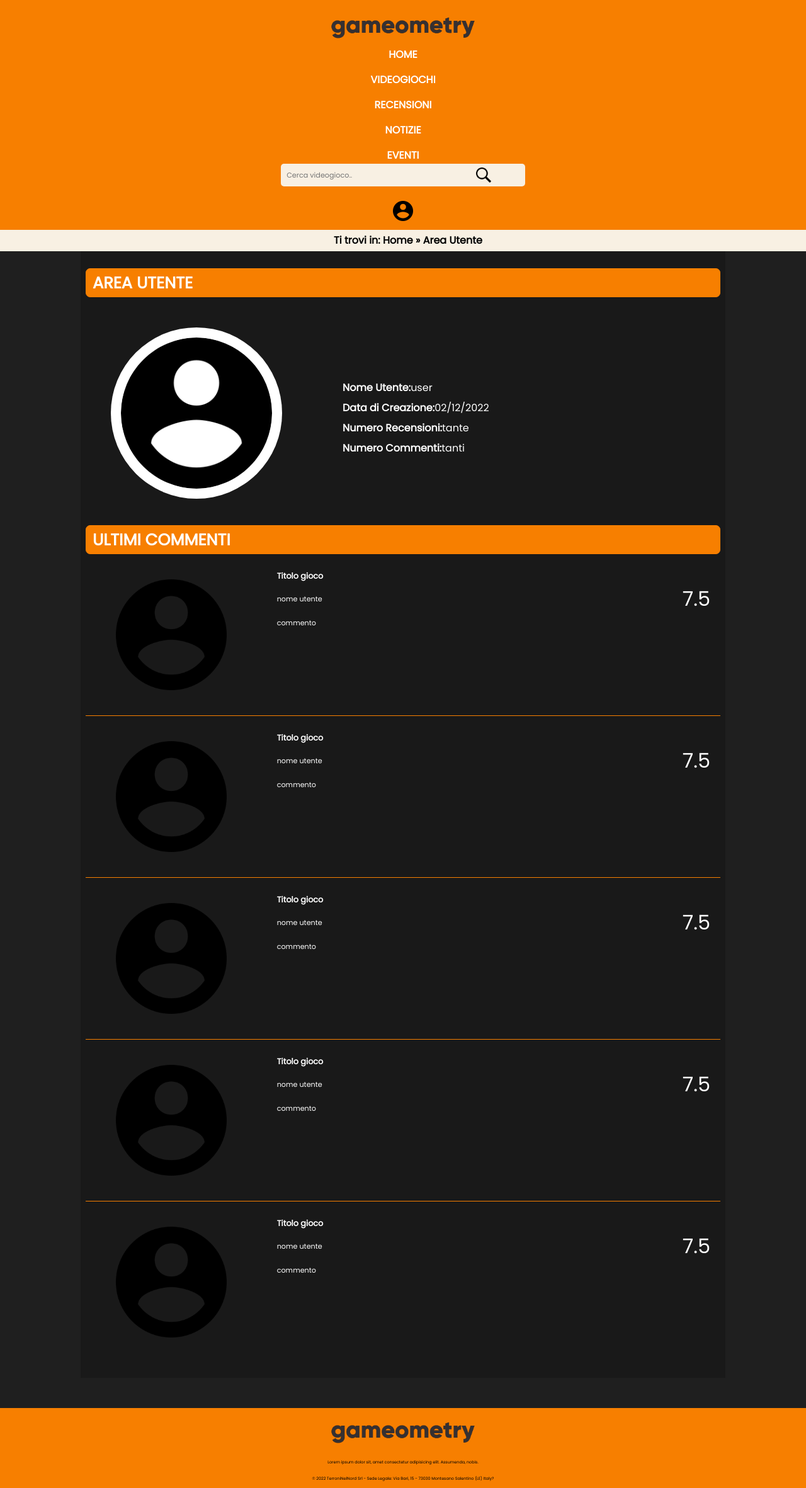
After one commit to TechWebProject/Gameometry-webSite, a PHP site: page /areautente.html in a window 1280 px wide. The commit adds this page. Shown: the whole page at 63% size. Run offline with PHP 8.4, Linux system fonts and the light colour scheme.

Commit message:
aggiunti 'areautente.html' e 'styleutente.css', modificata la sezione notizie in index.html

```diff
--- /dev/null
+++ b/Codice/areautente.html
@@ -0,0 +1,150 @@
+<!DOCTYPE html>
+<html lang="it">
+
+<head>
+    <meta charset="UTF-8">
+
+    <title>Gameometry</title>
+    <meta name="description" content="Pagina dedicata alle informazioni di un singolo utente" />
+    <meta name="keywords" content="videogioco, videogiochi, utente, recensioni" />
+    <meta name="author" content="Michael Amista', Marco Brigo, Fabio Pantaleo, Filippo Sabbadin" />
+
+    <link rel="preconnect" href="https://fonts.googleapis.com">
+    <link rel="preconnect" href="https://fonts.gstatic.com" crossorigin>
+    <link href="https://fonts.googleapis.com/css2?family=Poppins&display=swap" rel="stylesheet">
+
+    <link rel="stylesheet" href="style.css" media="handled, screen" />
+    <link rel="stylesheet" href="styleutente.css" media="handled, screen" />
+    <link rel="stylesheet" href="mini.css"
+        media="handled, screen and (max-width:800px), only screen and (max-device-width: 800px)" />
+    <link rel="stylesheet" href="print.css" media="print" />
+
+    <link rel="shortcut icon" type="image/png" href="../Codice/Immagini/play_logo.png" />
+</head>
+
+<body>
+    <div id="header">
+        <header>
+            <h1>Gameometry</h1>
+            <a id="logoSito" href="index.html"><img src="../Codice/Immagini/gameometry.png"
+                    alt="logo del sito Gameometry" /></a>
+            <nav id="menu">
+                <ul>
+                    <li><a href="index.html"><span lang="en">HOME</span></a></li>
+                    <li><a href="videogiochi.html">VIDEOGIOCHI</a></li>
+                    <li><a href="recensioni.html">RECENSIONI</a></li>
+                    <li><a href="notizie.html">NOTIZIE</a></li>
+                    <li><a href="eventi.html">EVENTI</a></li>
+                </ul>
+            </nav>
+            <div>
+                <form id="ricerca">
+                    <input id="searchBar" type="text" placeholder="Cerca videogioco.."></input>
+                    <div id="cerca"><img src="../Codice/Immagini/cerca.png" alt="effettua la ricerca" /></div>
+                </form>
+            </div>
+            <a id="areaRiservata" href="#"><img src="../Codice/Immagini/utente.png" alt="area riservata" /></a>
+        </header>
+        <nav id="breadcrumb">
+            <p>Ti trovi in: <a href="./index.html"><span lang="en">Home</span></a> » Area Utente</p>
+        </nav>
+    </div>
+    <main>
+
+        <!--Pagina Utente-->
+
+
+        <h1> AREA UTENTE </h1>
+
+        <dl class="user">
+            <img class="user-icon" src="./Immagini/utente.png" alt="Immagine profilo utente">
+            <dl class="user-info">
+                <dt>Nome Utente</dt>
+                <dd>user</dd>
+                <dt>Data di Creazione</dt>
+                <dd><time datetime="2022-12-02">02/12/2022</time></dd>
+                <dt>Numero Recensioni</dt>
+                <dd>tante</dd>
+                <dt>Numero Commenti</dt>
+                <dd>tanti</dd>
+            </dl>
+        </dl>
+
+        <!--Recensioni-->
+
+        <h1>ULTIMI COMMENTI</h1>
+        <dl id="recensioni-utenti">
+            <div>
+                <img class="r2" src="../Codice/Immagini/utente.png" alt="immagine profilo utente registrato" />
+                <dt class="titoloCritica"><a href="#">Titolo gioco</a></dt>
+                <dd>
+                    <ul class="contenutoRecensione">
+                        <li>nome utente</li>
+                        <li>commento</li>
+                    </ul>
+                    <p class="punteggio">7.5</p> <!-- JavaScript -->
+                </dd>
+            </div>
+            <div>
+                <img class="r2" src="../Codice/Immagini/utente.png" alt="immagine profilo utente registrato">
+                <dt class="titoloCritica"><a href="#">Titolo gioco</a></dt>
+                <dd>
+                    <ul class="contenutoRecensione">
+                        <li>nome utente</li>
+                        <li>commento</li>
+                    </ul>
+                    <p class="punteggio">7.5</p> <!-- JavaScript -->
+                </dd>
+            </div>
+            <div>
+                <img class="r2" src="../Codice/Immagini/utente.png" alt="immagine profilo utente registrato">
+                <dt class="titoloCritica"><a href="#">Titolo gioco</a></dt>
+                <dd>
+                    <ul class="contenutoRecensione">
+                        <li>nome utente</li>
+                        <li>commento</li>
+                    </ul>
+                    <p class="punteggio">7.5</p> <!-- JavaScript -->
+                </dd>
+            </div>
+            <div>
+                <img class="r2" src="../Codice/Immagini/utente.png" alt="immagine profilo utente registrato">
+                <dt class="titoloCritica"><a href="#">Titolo gioco</a></dt>
+                <dd>
+                    <ul class="contenutoRecensione">
+                        <li>nome utente</li>
+                        <li>commento</li>
+                    </ul>
+                    <p class="punteggio">7.5</p> <!-- JavaScript -->
+                </dd>
+            </div>
+            <div>
+                <img class="r2" src="../Codice/Immagini/utente.png" alt="immagine profilo utente registrato">
+                <dt class="titoloCritica"><a href="#">Titolo gioco</a></dt>
+                <dd>
+                    <ul class="contenutoRecensione">
+                        <li>nome utente</li>
+                        <li>commento</li>
+                    </ul>
+                    <p class="punteggio">7.5</p> <!-- JavaScript -->
+                </dd>
+            </div>
+        </dl>
+        </div>
+
+    </main>
+    <footer>
+        <div id="boxFooter">
+            <p>
+            <ul>
+                <li><img src="../Codice/Immagini/gameometry.png" alt="logo del sito gameometry" /></li>
+                <li id="aboutUs">Lorem ipsum dolor sit, amet consectetur adipisicing elit. Assumenda, nobis.</li>
+                <li id="infoAzienda">© 2022 TerroniNelNord Srl - Sede Legale: Via Bari, 15 - 73030 Montesano Salentino
+                    (LE) Italy?</li>
+            </ul>
+            </p>
+        </div>
+    </footer>
+</body>
+
+</html>
--- a/Codice/style.css
+++ b/Codice/style.css
@@ -1,16 +1,18 @@
-*{
+* {
     padding: 0em;
     margin: 0em;
 }
 
-html,body{
+html,
+body {
     font-family: "Poppins", "sans-serif";
     line-height: 1.5em;
     margin: auto;
-    background-color: rgba(0,0,0,0.650);
+    background-color: rgba(0, 0, 0, 0.650);
 }
 
-a, abbr{
+a,
+abbr {
     text-decoration: none;
 }
 
@@ -20,49 +22,58 @@ SEZIONE HEADER
 ==============
 */
 
-#menu a:link{
-    color:  white;
+#menu a:link {
+    color: white;
     font-weight: bold;
     text-decoration: none;
 }
-#menu a:visited{color:  white;} /* per non far cambiare colore ad un link già visitato*/
-#menu a:hover{
+
+#menu a:visited {
+    color: white;
+}
+
+/* per non far cambiare colore ad un link già visitato*/
+#menu a:hover {
     color: #C52727;
     text-decoration: underline;
     text-decoration: underline solid 1.5px;
 }
-#menu a:active{color:  white;}
+
+#menu a:active {
+    color: white;
+}
 
 
-header{
+header {
     padding: 0.5em;
     display: grid;
     grid-template-columns: 1fr 4fr 2fr 0.5fr;
     grid-gap: 15px;
 }
 
-header h1{
+header h1 {
     display: none;
     text-indent: -9999px;
     line-height: 1.5em;
 }
 
-#header{
+#header {
     position: fixed;
     width: 100%;
     background-color: #F77F00;
 }
 
-#logoSito{
+#logoSito {
     grid-row: 1;
     grid-column: 1/2;
 }
-#logoSito img{
+
+#logoSito img {
     padding-top: 0.8em;
     width: 120%;
 }
 
-header nav{
+header nav {
     grid-row: 1;
     grid-column: 2/3;
     padding: 0.6em;
@@ -71,16 +82,17 @@ header nav{
     border-bottom: 1.0em;
 }
 
-#menu ul li{
+#menu ul li {
     display: inline;
     padding: 2.0em;
 }
 
-header div{
+header div {
     display: flex;
     justify-content: center;
 }
-#ricerca{
+
+#ricerca {
     grid-row: 1;
     grid-column: 3/4;
     padding: 0.6em;
@@ -95,39 +107,43 @@ header div{
     padding-right: 0em;
     align-items: center;
 }
-#searchBar{
+
+#searchBar {
     all: unset;
     width: 70%;
     height: 2.0em;
     margin-right: 2.5em;
 }
 
-#cerca{
+#cerca {
     float: right;
     cursor: pointer;
     height: 1.5em;
     width: 50px;
 }
-#cerca img{
+
+#cerca img {
     padding-right: 0.5em;
     padding-left: 1.0em;
 }
 
-#areaRiservata{
+#areaRiservata {
     grid-row: 1;
     grid-column: 4/4;
     align-self: center;
 }
-#areaRiservata img{
+
+#areaRiservata img {
     padding-top: 0.2em;
     height: 2.0em;
 }
 
-#menu ul, #funzioniUtente ul{
+#menu ul,
+#funzioniUtente ul {
     text-align: center;
 }
 
-ul{
+ul {
     list-style-type: none;
 }
 
@@ -137,7 +153,7 @@ SEZIONE BREADCRUMB
 ==================
 */
 
-#breadcrumb{
+#breadcrumb {
     align-content: center;
     font-size: 1.1em;
     padding: 0.3em 0em 0.3em 1em;
@@ -145,21 +161,28 @@ SEZIONE BREADCRUMB
     background-color: #f8f0e3;
 }
 
-#breadcrumb p{
+#breadcrumb p {
     text-align: center;
 }
 
-#breadcrumb a:link{
+#breadcrumb a:link {
     color: black;
     text-decoration: none;
 }
-#breadcrumb a:visited{color: black;}
-#breadcrumb a:hover{
+
+#breadcrumb a:visited {
+    color: black;
+}
+
+#breadcrumb a:hover {
     color: #C52727;
     text-decoration: underline;
     text-decoration: underline solid 1.5px;
 }
-#breadcrumb a:active{color:  black;}
+
+#breadcrumb a:active {
+    color: black;
+}
 
 /*
 =================
@@ -173,7 +196,7 @@ SLIDER
 ======
 */
 
-.wrapper{
+.wrapper {
     display: flex;
     justify-content: center;
     align-items: center;
@@ -181,7 +204,7 @@ SLIDER
     max-width: 1200px;
 }
 
-.horizontal-wrapper{
+.horizontal-wrapper {
     width: 100%;
     height: 40vh;
     border-radius: 5px;
@@ -192,67 +215,68 @@ SLIDER
     overflow: hidden;
 }
 
-.carousel::-webkit-scrollbar{
+.carousel::-webkit-scrollbar {
     display: none;
 }
 
-.horizontal-wrapper .carousel{
+.horizontal-wrapper .carousel {
     scrollbar-width: none;
     display: flex;
     transition: 0.5s all ease-out;
     overflow-x: scroll;
-    scroll-behavior:smooth;
+    scroll-behavior: smooth;
 }
 
-.imgs{
+.imgs {
     cursor: pointer;
     height: 37vh;
     margin-left: 8px;
     border-radius: 8px;
 }
 
-.carousel img:hover{
+.carousel img:hover {
     box-shadow: 0 0 10px black;
 }
 
-#btn-left img, #btn-right img{
+#btn-left img,
+#btn-right img {
     width: 80%;
 }
 
-#btn-left{
+#btn-left {
     width: 10%;
     float: left;
     margin-left: 10px;
     cursor: pointer;
 }
 
-#btn-right{
+#btn-right {
     width: 10%;
     margin-left: 13px;
     cursor: pointer;
 }
 
-.carousel{
+.carousel {
     float: left;
 }
 
-.wrapper button{
+.wrapper button {
     cursor: pointer;
     width: 40px;
     height: 40px;
-    background-position:center;
-    background-size:contain;
+    background-position: center;
+    background-size: contain;
     background-repeat: no-repeat;
     border-radius: 50%;
     opacity: 0.5;
 }
 
-.wrapper button:hover{
+.wrapper button:hover {
     opacity: 0.8;
     box-shadow: 0 0 3px black;
 }
 
-main{
+main {
     max-width: 1024px;
     margin: auto;
     padding-top: 7.5em;
@@ -266,27 +290,27 @@ ULTIME NEWS
 ===========
 */
 
-#news1{
+#news1 {
     grid-area: news1;
 }
 
-#news2{
+#news2 {
     grid-area: news2;
 }
 
-#news3{
+#news3 {
     grid-area: news3;
 }
 
-#news4{
+#news4 {
     grid-area: news4;
 }
 
-#news3{
+#news3 {
     grid-area: news5;
 }
 
-#news-grid-container{
+#news-grid-container {
     display: grid;
     grid-template-areas:
         'news1 news1 news2 news3'
@@ -301,21 +325,22 @@ ULTIME NEWS
     margin-right: 0.5em;
 }
 
-.mainnews-box, .news-box{
+.mainnews-box,
+.news-box {
     display: flex;
     block-size: 200px;
     flex-direction: column;
-    color: rgb(255, 255, 255);
-    background-color: gray;
+    color: rgb(0, 0, 0);
 }
 
-.mainnews-section, .sidenews-section{
+.mainnews-section,
+.sidenews-section {
     padding: 3%;
-    background-color: rgb(30, 30, 30);
+    background-color: rgb(230, 230, 230);
     max-height: 8em;
 }
 
-.news-box>img{
+.news-box>img {
     min-height: 13.1em;
     object-fit: cover;
     width: 100%;
@@ -323,7 +348,7 @@ ULTIME NEWS
     align-items: center;
 }
 
-.mainnews-box>img{
+.mainnews-box>img {
     align-items: center;
     object-fit: cover;
     width: 100%;
@@ -331,35 +356,35 @@ ULTIME NEWS
     min-height: 30.8em;
 }
 
-.mainnews-section>h2{
+.mainnews-section>h2 {
     font-weight: bolder;
     line-height: 1.5em;
     font-size: 1.5em;
 }
 
-.author{
+.author {
     padding-top: 4%;
     padding-bottom: 4.5%;
     font-size: 1em;
 }
 
-.news-topic{
+.news-topic {
     padding-top: 4%;
     font-size: 1em;
 }
 
-.sidenews-topic{
+.sidenews-topic {
     padding-top: 2%;
     padding-bottom: 0.8em;
     font-size: 1em;
 }
 
-.sidenews-section>h2{
+.sidenews-section>h2 {
     font-weight: bolder;
     font-size: 1em;
 }
 
-.side-author{
+.side-author {
     padding-top: 2%;
     font-size: 0.8em;
 }
@@ -370,7 +395,7 @@ ULTIME RECENSIONI
 =================
 */
 
-.titoloCritica{
+.titoloCritica {
     text-align: left;
     overflow: hidden;
     padding-bottom: 1.0em;
@@ -378,46 +403,53 @@ ULTIME RECENSIONI
     font-size: 1.2em;
 }
 
-.titoloCritica a:link{
+.titoloCritica a:link {
     color: white;
     font-weight: bold;
     text-decoration: none;
 }
 
-.titoloCritica a:visited{color: white;}
-.titoloCritica a:hover{
+.titoloCritica a:visited {
+    color: white;
+}
+
+.titoloCritica a:hover {
     color: #C52727;
     text-decoration: underline;
     text-decoration: underline solid 1.5px;
 }
-.titoloCritica a:active{color: white;}
 
-.contenutoRecensione{
+.titoloCritica a:active {
+    color: white;
+}
+
+.contenutoRecensione {
     display: flex;
     float: left;
     flex-direction: column;
     margin-right: 6em;
 }
 
-.contenutoRecensione li{
+.contenutoRecensione li {
     color: white;
     list-style: none;
 }
 
-.commento{
+.commento {
     display: flex;
     margin-top: 2em;
     margin-bottom: 1em;
 }
+
 #recensioni-critica>dd {
     padding: 0.2em;
 }
 
-#recensioni-critica dd>p{
+#recensioni-critica dd>p {
     color: white;
 }
 
-.r1{
+.r1 {
     float: left;
     height: 15em;
     width: 25%;
@@ -426,7 +458,7 @@ ULTIME RECENSIONI
     padding-right: 1.0em;
 }
 
-#recensioni-critica div{
+#recensioni-critica div {
     border-bottom: 1px solid #F77F00;
     border-top: none;
     padding-left: none;
@@ -434,7 +466,7 @@ ULTIME RECENSIONI
     overflow: hidden;
 }
 
-h1{
+h1 {
     font-size: 1.6em;
     margin-top: 1.0em;
     margin-left: 0.3em;
@@ -447,15 +479,15 @@ h1{
     border: 0.5px solid #F77F00;
 }
 
-#recensioni-critica div:last-child{
+#recensioni-critica div:last-child {
     border-bottom: none;
 }
 
-#recensioni-utenti div:last-child{
+#recensioni-utenti div:last-child {
     border-bottom: none;
 }
 
-#recensioni-utenti>div{
+#recensioni-utenti>div {
     border-bottom: 1px solid #F77F00;
     border-top: none;
     padding: 1.0em;
@@ -464,11 +496,11 @@ h1{
     margin-right: 0.5em;
 }
 
-.contenutoRecensione li:last-child{
+.contenutoRecensione li:last-child {
     padding-top: 1.2em;
 }
 
-.r2{
+.r2 {
     float: left;
     margin: 0.5em;
     margin-right: 2em;
@@ -480,7 +512,7 @@ h1{
     padding-left: 1.5em;
 }
 
-.punteggio{
+.punteggio {
     float: right;
     color: white;
     font-size: 2em;
@@ -492,22 +524,23 @@ SEZIONE FOOTER
 ==============
 */
 
-footer{
+footer {
     margin-top: 3.0em;
     background-color: #F77F00;
     text-align: center;
 }
 
-#boxFooter img{
+#boxFooter img {
     width: 10%;
     padding-top: 1.0em;
     padding-bottom: none;
 }
 
-#aboutUs{
+#aboutUs {
     padding-bottom: 0.5em;
 }
-#infoAzienda{
+
+#infoAzienda {
     padding-bottom: 0.5em;
 }
 
@@ -517,18 +550,18 @@ PAGINA NEWS
 ===========
 */
 
-#ultime-notizie div{
+#ultime-notizie div {
     border-bottom: 1px solid #F77F00;
-    color:white;
+    color: white;
     padding: 1.5em;
     overflow: hidden;
 }
 
-#ultime-notizie div:last-child{
+#ultime-notizie div:last-child {
     border-bottom: none;
 }
 
-.titoloNotizia{
+.titoloNotizia {
     text-align: left;
     overflow: hidden;
     padding-bottom: 0.5em;
@@ -536,17 +569,17 @@ PAGINA NEWS
     font-weight: bold;
 }
 
-.dataNews{
+.dataNews {
     padding-bottom: 0.4em;
     font-weight: bold;
 }
 
-#notizie-videogiochi{
+#notizie-videogiochi {
     padding-top: 1.0em;
     padding-bottom: 1.5em;
 }
 
-.news-img{
+.news-img {
     float: left;
     height: 13.0em;
     width: 35%;
@@ -561,13 +594,13 @@ PAGINA VIDEOGIOCHI
 ==================
 */
 
-#sezioneVideogiochi img{
+#sezioneVideogiochi img {
     padding: none;
     width: 75%;
     height: 22.0em;
 }
 
-#sezioneVideogiochi{
+#sezioneVideogiochi {
     width: 100%;
     display: grid;
     grid-template-columns: repeat(3, 1fr);
@@ -586,11 +619,11 @@ PAGINA EVENTI
 =============
 */
 
-#ultimiEventi:last-child{
+#ultimiEventi:last-child {
     padding-bottom: 0.6em;
 }
 
-.evento{
+.evento {
     margin: 1.0em;
     margin-bottom: 3.0em;
     display: flex;
@@ -599,21 +632,22 @@ PAGINA EVENTI
     background-color: gray;
 }
 
-.evento h2{
+.evento h2 {
     padding-bottom: 0.6em;
     font-size: 1.4em;
 }
 
-.immagineEvento{
+.immagineEvento {
     width: 80%;
     padding-bottom: 0.6em;
 }
 
-.descrizioneEvento{
+.descrizioneEvento {
     padding: 2%;
     background-color: rgb(30, 30, 30);
 }
-.descrizioneEvento p{
+
+.descrizioneEvento p {
     padding-bottom: 0.4em;
 }
 
@@ -623,7 +657,7 @@ PAGINA SINGOLA RECENSIONE
 =========================
 */
 
-#headerRecensione{
+#headerRecensione {
     overflow: hidden;
     margin-top: 1em;
     margin-left: 1.5em;
@@ -632,7 +666,7 @@ PAGINA SINGOLA RECENSIONE
     border-bottom: #F77F00 solid 1px;
 }
 
-#headerRecensione>div{
+#headerRecensione>div {
 
     padding-top: 1em;
     padding-bottom: 2em;
@@ -640,7 +674,8 @@ PAGINA SINGOLA RECENSIONE
     margin-right: 1em;
     margin-bottom: 2em;
 }
-#himg{
+
+#himg {
     float: left;
     width: 30%;
     margin-left: 1.5em;
@@ -649,11 +684,11 @@ PAGINA SINGOLA RECENSIONE
     margin-top: 2em;
 }
 
-#titoloRecensione{
+#titoloRecensione {
     display: flex;
     justify-content: center;
     border: none;
-    background-color:unset;
+    background-color: unset;
     margin-top: unset;
     padding-bottom: 0.6em;
     font-weight: bold;
@@ -661,29 +696,29 @@ PAGINA SINGOLA RECENSIONE
     color: white;
 }
 
-#headerRecensione>span{
+#headerRecensione>span {
     display: flex;
     justify-content: center;
     font-size: 1em;
     color: white;
 }
 
-#copertina{
-    margin-top:2em;
+#copertina {
+    margin-top: 2em;
     height: 300px;
     background-image: url(../Codice/Immagini/copertina5.jpg);
-    background-size:cover;
+    background-size: cover;
 }
 
-#scores{
+#scores {
     display: flex;
     float: right;
     width: 50%;
-    justify-content:space-evenly;
+    justify-content: space-evenly;
     margin-top: 7em;
 }
 
-#scores>div{
+#scores>div {
     display: flex;
     border-radius: 30px;
     flex-direction: column;
@@ -693,21 +728,22 @@ PAGINA SINGOLA RECENSIONE
     padding-right: 1em;
 }
 
-#scores span{
+#scores span {
     color: white;
 
 }
-#rec{
+
+#rec {
     background-color: #f78000d3;
 }
 
-#ut{
+#ut {
     background-color: #00aaffd3;
 }
 
 
-#contenuto{
-    line-break:anywhere;
+#contenuto {
+    line-break: anywhere;
     color: white;
     margin: 1.5em;
     margin-bottom: 3em;
@@ -720,37 +756,37 @@ ALTERAZIONE DIMENSIONI PAGINA
 */
 
 @media screen and (max-width:1500px) {
-    #menu ul li{
+    #menu ul li {
         display: inline;
         padding: 1.3em;
         font-size: 1.0em;
     }
 
-    #searchBar{
+    #searchBar {
         font-size: 0.8em;
     }
 }
 
 @media screen and (max-width:1230px) {
-    #menu ul li{
+    #menu ul li {
         display: inline;
         padding: 0.8em;
         font-size: 0.8em
     }
 
-    #searchBar{
+    #searchBar {
         font-size: 0.6em;
     }
 }
 
 @media screen and (max-width:950px) {
-    #menu ul li{
+    #menu ul li {
         display: inline;
         padding: 0.2em;
         font-size: 0.8em;
     }
 
-    #searchBar{
+    #searchBar {
         font-size: 0.4em;
     }
 }
--- /dev/null
+++ b/Codice/styleutente.css
@@ -0,0 +1,28 @@
+dl {
+    color: rgb(255, 255, 255);
+}
+
+.user-info>dt {
+    font-weight: bolder;
+    float: left;
+    margin-left: 3em;
+}
+
+.user-info {
+    padding-top: 8em;
+    padding-bottom: 5em;
+    line-height: 2em;
+}
+
+.user-icon {
+    margin: 3em;
+    padding: 1em;
+    width: 15em;
+    float: left;
+    background-color: white;
+    border-radius: 99%;
+}
+
+.user-info>dt::after {
+    content: ": ";
+}
```
